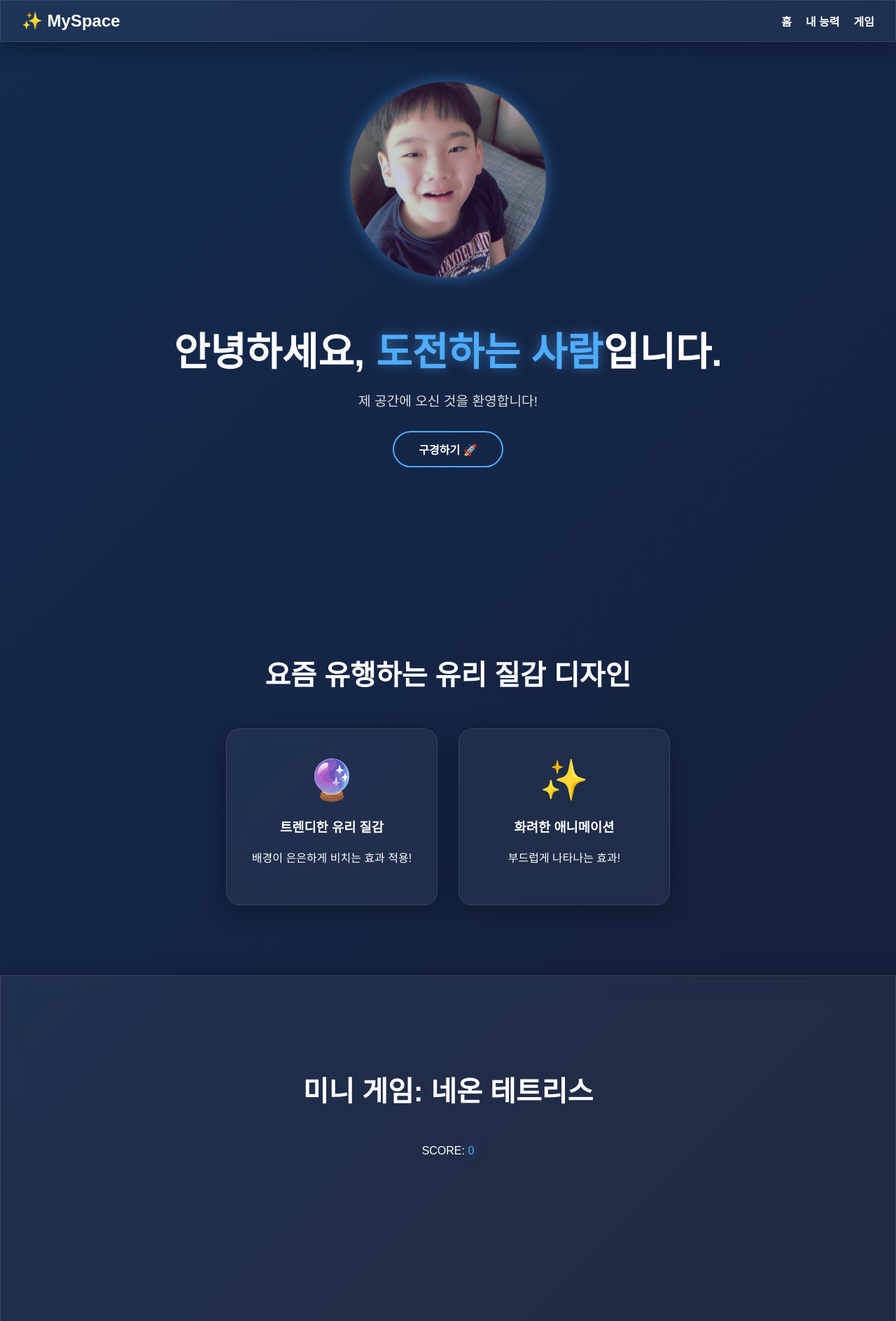
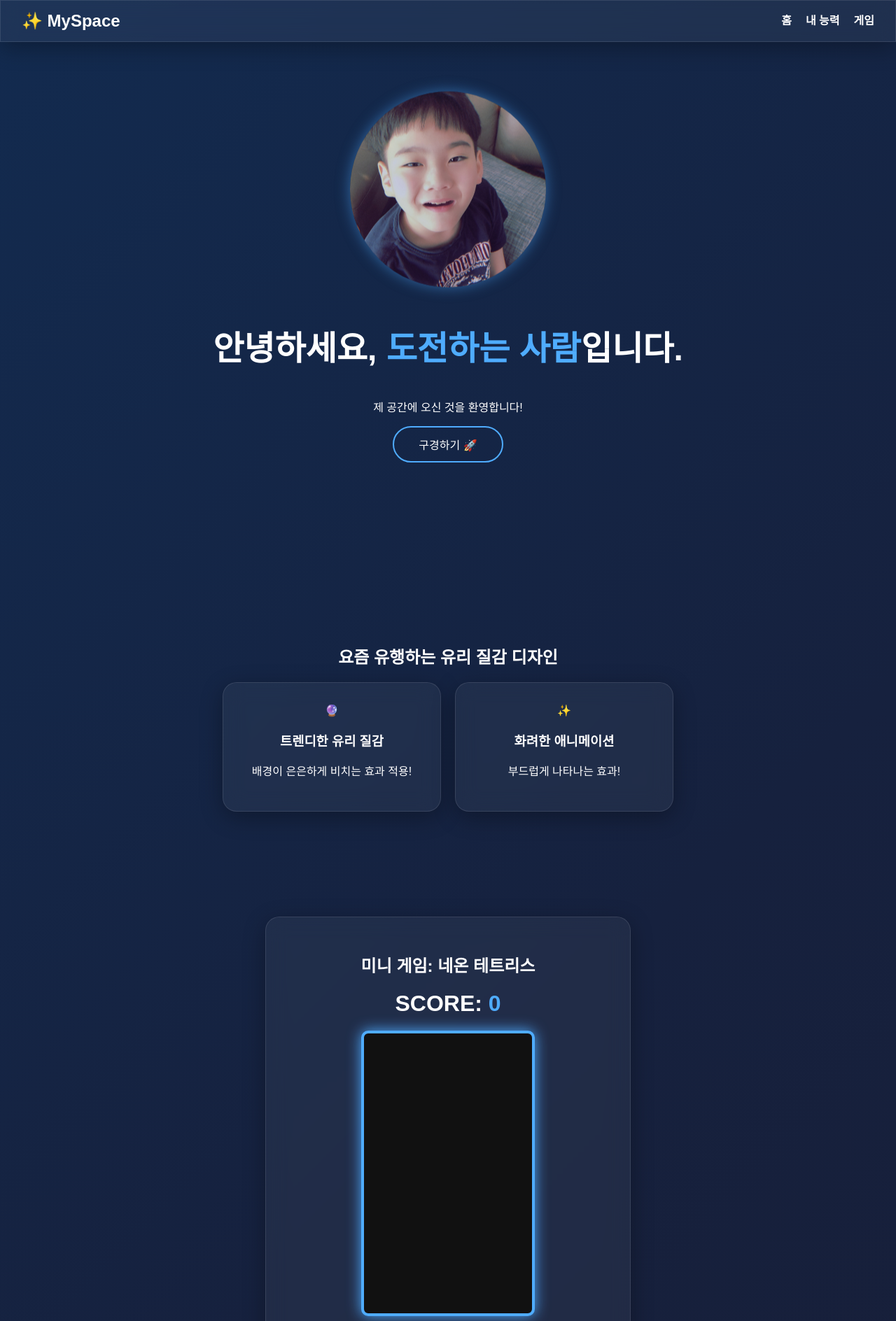
Before and after one commit to fightingggg/fightingggg.github.io, a plain HTML site: page index.html in a window 1280 px wide. Shown: the top 1888 px of the page at 70% size. Drawn offline with Linux system fonts and the light colour scheme; a script that the page names is missing; a web font is replaced by a local one.

Commit message:
Update index.css

```diff
--- a/index.css
+++ b/index.css
@@ -1,104 +1,59 @@
 @import url('https://cdn.jsdelivr.net/gh/orioncactus/pretendard@v1.3.9/dist/web/static/pretendard.css');
 
-/* 1. 기본 세팅 (움직이는 오로라 배경) */
 html { scroll-behavior: smooth; }
 body {
-    font-family: 'Pretendard', sans-serif;
-    margin: 0; color: #fff; overflow-x: hidden;
+    font-family: 'Pretendard', sans-serif; margin: 0; color: #fff; overflow-x: hidden;
     background: linear-gradient(-45deg, #1a1a2e, #16213e, #0f3460, #e94560);
-    background-size: 400% 400%;
-    animation: gradientBG 15s ease infinite;
+    background-size: 400% 400%; animation: gradientBG 15s ease infinite;
+}
+@keyframes gradientBG { 0% {background-position:0% 50%;} 50% {background-position:100% 50%;} 100% {background-position:0% 50%;} }
+
+.glass {
+    background: rgba(255, 255, 255, 0.05); backdrop-filter: blur(15px);
+    border: 1px solid rgba(255, 255, 255, 0.1); box-shadow: 0 8px 32px 0 rgba(0, 0, 0, 0.3);
 }
 
-@keyframes gradientBG {
-    0% { background-position: 0% 50%; }
-    50% { background-position: 100% 50%; }
-    100% { background-position: 0% 50%; }
-}
-
-/* 2. 공통 유리 질감 (Glassmorphism) 효과 */
-.glass {
-    background: rgba(255, 255, 255, 0.05);
-    backdrop-filter: blur(15px);
-    -webkit-backdrop-filter: blur(15px);
-    border: 1px solid rgba(255, 255, 255, 0.1);
-    box-shadow: 0 8px 32px 0 rgba(0, 0, 0, 0.3);
-}
-
-/* 3. 상단바 및 텍스트 꾸미기 */
-.navbar {
-    position: fixed; top: 0; width: 100%;
-    display: flex; justify-content: space-between; align-items: center;
-    padding: 15px 30px; box-sizing: border-box; z-index: 1000;
-}
+.navbar { position: fixed; top: 0; width: 100%; display: flex; justify-content: space-between; padding: 15px 30px; box-sizing: border-box; z-index: 1000; }
 .logo { font-size: 1.5rem; font-weight: bold; color: #fff; }
-.nav-links { list-style: none; display: flex; gap: 20px; margin: 0; padding: 0; }
-.nav-links a { color: white; text-decoration: none; font-weight: bold; transition: 0.3s; }
-.nav-links a:hover { color: #4facfe; text-shadow: 0 0 10px rgba(79, 172, 254, 0.8); }
+.nav-links { display: flex; gap: 20px; list-style: none; margin: 0; padding: 0; }
+.nav-links a { color: white; text-decoration: none; font-weight: bold; }
+.nav-links a:hover { color: #4facfe; }
 .hamburger { display: none; font-size: 1.8rem; cursor: pointer; }
 
-/* 4. 메인 대문 & 둥둥 뜨는 프로필 */
 .hero { height: 100vh; display: flex; justify-content: center; align-items: center; text-align: center; }
+.profile-img { width: 280px; height: 280px; margin: 0 auto 20px; border-radius: 50%; box-shadow: 0 0 20px rgba(79,172,254,0.5); animation: float 3s infinite; }
+.profile-img img { width: 100%; height: 100%; object-fit: cover; border-radius: 50%; }
+@keyframes float { 0%, 100% {transform: translateY(0);} 50% {transform: translateY(-20px);} }
 
-/* 프로필 둥둥 뜨는 틀 세팅 (280px로 키움) */
-.profile-img {
-    width: 280px;
-    height: 280px;
-    background: rgba(255,255,255,0.1);
-    border-radius: 50%;
-    margin: 0 auto 20px;
-    box-shadow: 0 0 20px rgba(79, 172, 254, 0.5);
-    animation: float 3s ease-in-out infinite;
+h1 { font-size: 3rem; animation: fadeInUp 1s ease; }
+.highlight { color: #4facfe; }
+.btn { padding: 12px 35px; border-radius: 30px; border: 2px solid #4facfe; color: white; text-decoration: none; display: inline-block; }
+.btn:hover { background: #4facfe; transform: scale(1.1); }
+
+.content-section { padding: 100px 20px; text-align: center; }
+.card-container { display: flex; justify-content: center; gap: 20px; flex-wrap: wrap; }
+.card { padding: 30px; border-radius: 20px; width: 250px; cursor: pointer; transition: 0.3s; }
+.card:hover { transform: translateY(-10px); border-color: #e94560; }
+@keyframes fadeInUp { from{opacity:0; transform:translateY(30px);} to{opacity:1; transform:translateY(0);} }
+
+/* 게임 구역 디자인 */
+#game { max-width: 500px; margin: 50px auto; padding: 30px 10px; border-radius: 20px; }
+.score-board { font-size: 2rem; font-weight: bold; margin-bottom: 20px; }
+canvas { background: #111; border: 4px solid #4facfe; border-radius: 10px; box-shadow: 0 0 20px #4facfe; }
+
+/* 💡 모바일 조이패드 디자인 */
+.mobile-controls {
+    display: flex; justify-content: center; gap: 15px; margin-top: 20px;
 }
+.mobile-controls button {
+    width: 60px; height: 60px; font-size: 1.5rem; border-radius: 50%; border: none;
+    background: rgba(79, 172, 254, 0.3); color: white; cursor: pointer; backdrop-filter: blur(5px);
+    transition: 0.2s;
+}
+.mobile-controls button:active { background: #4facfe; transform: scale(0.9); }
 
-/* 사진을 동그란 틀 안에 꽉 차게 예쁘게 깎아주는 마법! */
-.profile-img img {
-    width: 100%;
-    height: 100%;
-    object-fit: cover;
-    border-radius: 50%;
-}
-
-@keyframes float {
-    0% { transform: translateY(0px); }
-    50% { transform: translateY(-20px); }
-    100% { transform: translateY(0px); }
-}
-
-h1 { font-size: 3.5rem; margin-bottom: 10px; animation: fadeInUp 1s ease; }
-.highlight { color: #4facfe; text-shadow: 0 0 15px rgba(79,172,254,0.5); }
-.hero p { font-size: 1.2rem; color: #ddd; margin-bottom: 30px; animation: fadeInUp 1.5s ease; }
-
-/* 5. 네온사인 빛나는 버튼 */
-.btn {
-    padding: 12px 35px; background: transparent; color: white;
-    text-decoration: none; border-radius: 30px; font-weight: bold;
-    border: 2px solid #4facfe; transition: 0.3s; display: inline-block;
-    animation: fadeInUp 2s ease;
-}
-.btn:hover { background: #4facfe; box-shadow: 0 0 20px #4facfe; transform: scale(1.1); }
-
-/* 6. 카드 애니메이션 */
-.content-section { padding: 100px 20px; text-align: center; }
-.section-title { font-size: 2.5rem; margin-bottom: 50px; }
-.card-container { display: flex; justify-content: center; gap: 30px; flex-wrap: wrap; }
-.card { padding: 40px 20px; border-radius: 20px; width: 260px; cursor: pointer; transition: 0.4s; }
-.card .icon { font-size: 3.5rem; margin-bottom: 15px; }
-.card:hover { transform: translateY(-15px) scale(1.05); border-color: #e94560; box-shadow: 0 0 30px rgba(233, 69, 96, 0.4); }
-
-@keyframes fadeInUp {
-    from { opacity: 0; transform: translateY(30px); }
-    to { opacity: 1; transform: translateY(0); }
-}
-
-/* 7. 모바일 대응 */
 @media (max-width: 768px) {
     .hamburger { display: block; }
-    .nav-links {
-        display: none; flex-direction: column; position: absolute;
-        top: 60px; right: 0; width: 100%; text-align: center; padding: 20px 0;
-        background: rgba(15, 52, 96, 0.95); backdrop-filter: blur(10px);
-    }
+    .nav-links { display: none; flex-direction: column; position: absolute; top: 60px; right: 0; width: 100%; background: rgba(15,52,96,0.9); padding: 20px 0; }
     .nav-links.active { display: flex; }
-    h1 { font-size: 2.2rem; }
 }
```
